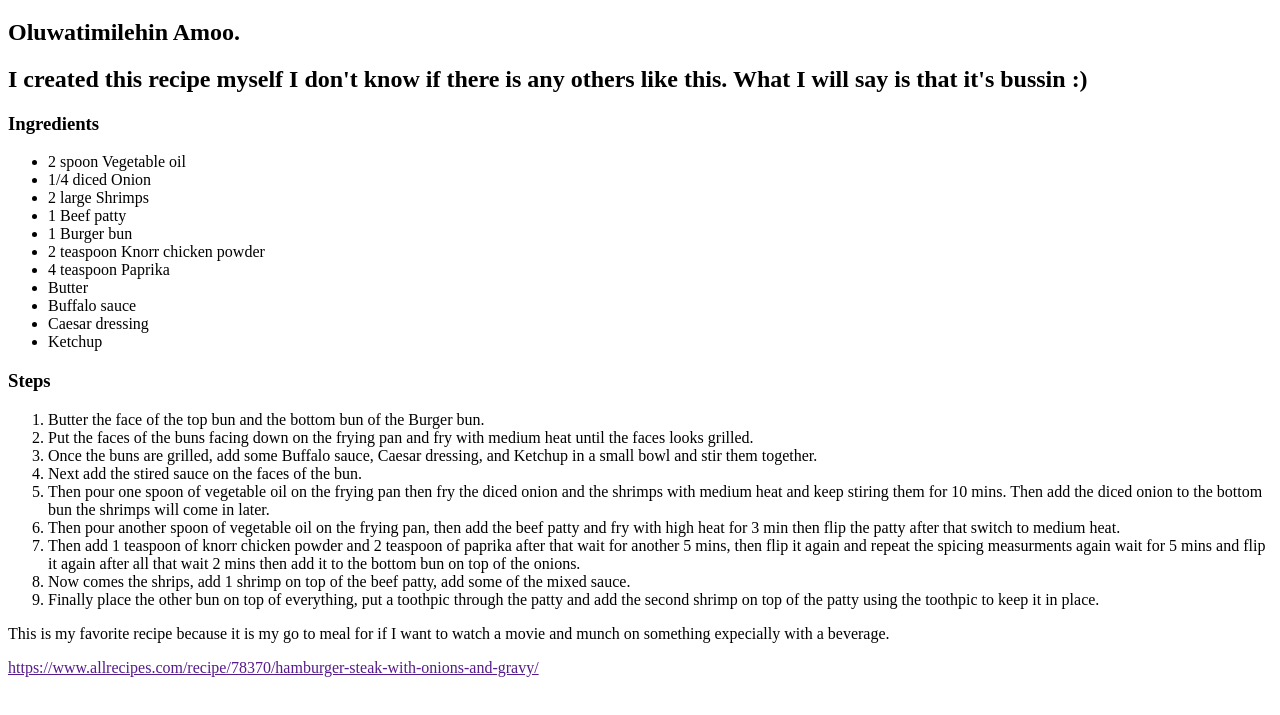
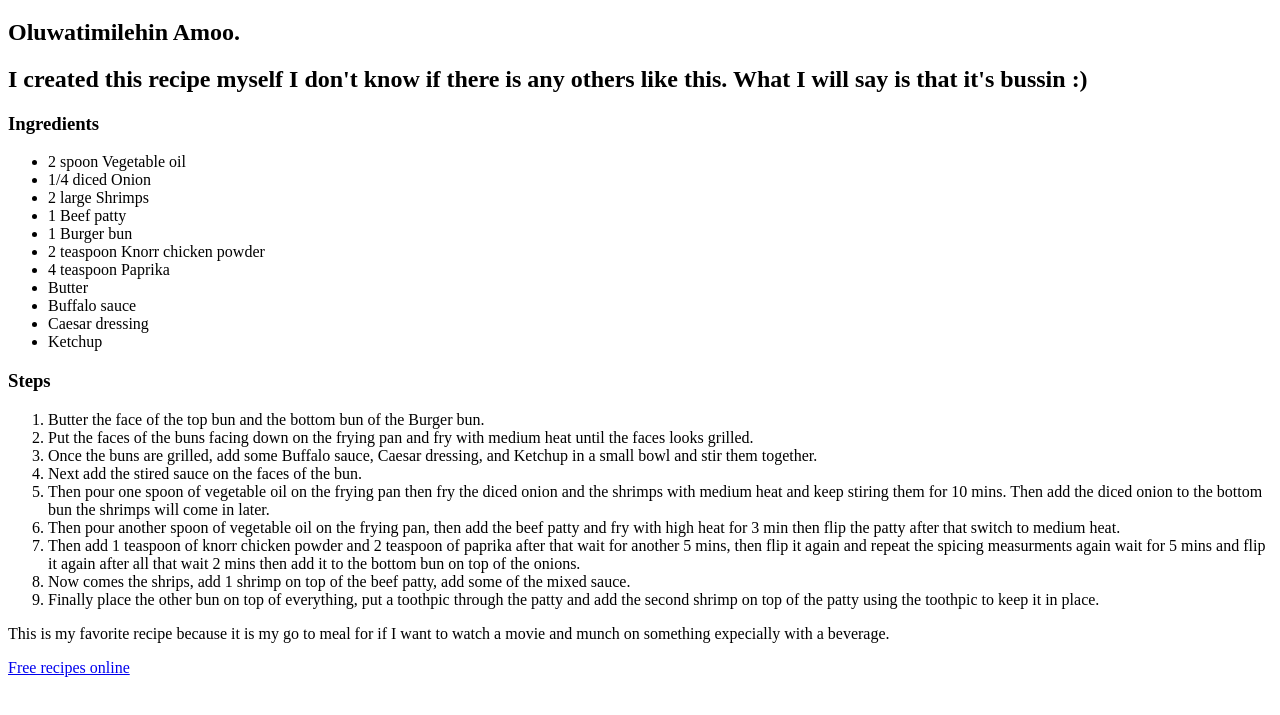
Before and after one commit to OluwatimilehinAmoo/CSIT-121, a plain HTML site: page lab01/index.html in a window 1280 px wide. Shown: the part 61-776 px from the top of the page. Drawn offline with Linux system fonts and the light colour scheme.

Commit message:
Add files via upload

```diff
--- a/lab01/index.html
+++ b/lab01/index.html
@@ -38,6 +38,6 @@
     <li>Finally place the other bun on top of everything, put a toothpic through the patty and add the second shrimp on top of the patty using the toothpic to keep it in place.</li>
 </ol>
 <p>This is my favorite recipe because it is my go to meal for if I want to watch a movie and munch on something expecially with a beverage.</p>
-<a href="">https://www.allrecipes.com/recipe/78370/hamburger-steak-with-onions-and-gravy/</a>
+<a href="https://www.allrecipes.com/recipe/78370/hamburger-steak-with-onions-and-gravy/">Free recipes online</a>
 </body>
 </html>
```
